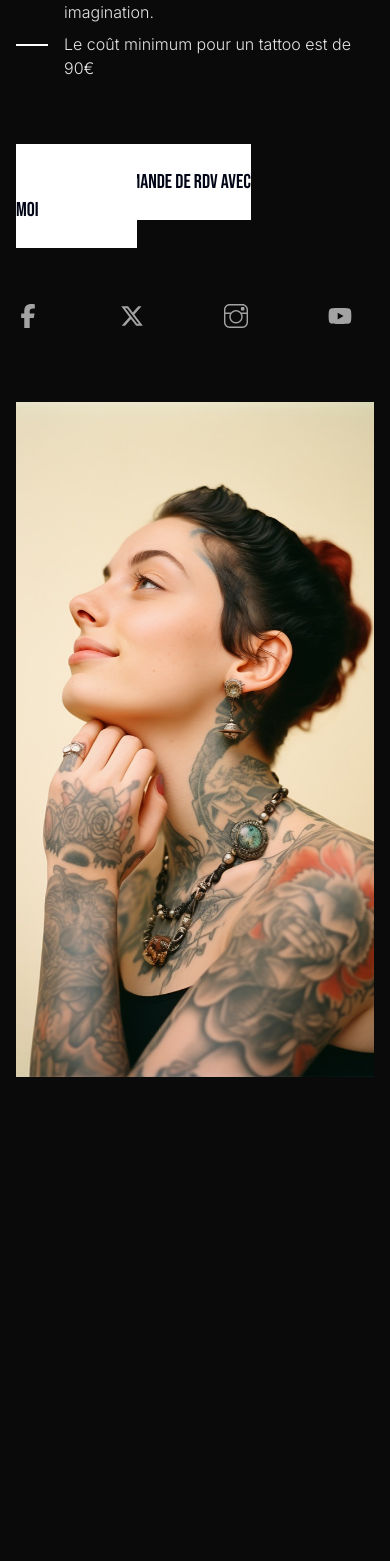
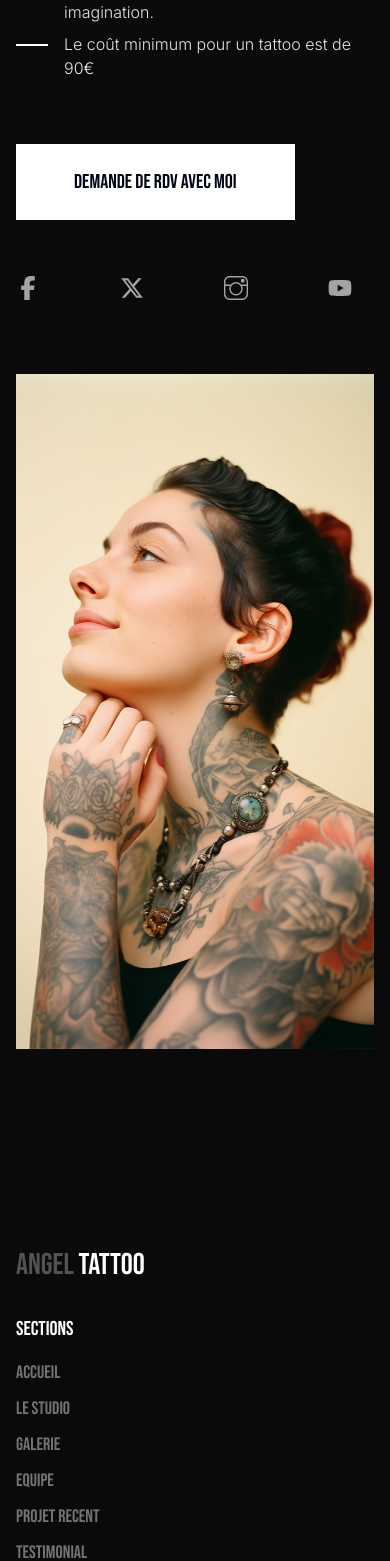
Before and after one commit to franckick0909/angel-tattoo, a Next.js app: page /equipe/teamChris in a window 390 px wide. Shown: the part 436-1997 px from the top of the page. Before the commit the page ends 1663 px from the top, so only its background shows below. Built offline with nearby package versions, Linux system fonts and the light colour scheme.

Commit message:
commit 6

```diff
--- a/src/app/equipe/teamBabe/page.tsx
+++ b/src/app/equipe/teamBabe/page.tsx
@@ -10,6 +10,7 @@ import Image from "next/image";
 import BlurFade from "@/components/magicui/blur-fade";
 import GradualSpacing from "@/components/magicui/gradual-spacing";
 import BoxReveal from "@/components/magicui/box-reveal";
+import Footer from "@/components/footer";
 
 export default function BabePage() {
   const router = useRouter();
@@ -43,6 +44,7 @@ export default function BabePage() {
   };
 
   return (
+    <>
     <section className="relative w-full min-h-screen py-36 px-4 md:px-8 lg:px-16 xl:px-20">
       <Header />
       {/* LOGO */}
@@ -111,7 +113,7 @@ export default function BabePage() {
               <Link
                 href="/#Contact"
                 onClick={handleContactClick}
-                className="text-slate-950 text-xl md:text-2xl hover:text-white ease-in-out bg-white hover:bg-transparent border-2 border-white hover:border-custom-green  py-6 transition-colors duration-300 my-14 px-24 w-full"
+                className="text-slate-950 text-xl md:text-2xl hover:text-white ease-in-out bg-white hover:bg-transparent border-2 border-white hover:border-custom-green  py-6 transition-colors duration-300 my-14 px-14 md:px-24 w-full"
               >
                 {member.description[0].demande}
               </Link>
@@ -174,6 +176,8 @@ export default function BabePage() {
         </div>
       </div>
     </section>
+    <Footer />
+    </>
   );
 }
 
--- a/src/app/equipe/teamChris/page.tsx
+++ b/src/app/equipe/teamChris/page.tsx
@@ -10,6 +10,7 @@ import Image from "next/image";
 import BlurFade from "@/components/magicui/blur-fade";
 import GradualSpacing from "@/components/magicui/gradual-spacing";
 import BoxReveal from "@/components/magicui/box-reveal";
+import Footer from "@/components/footer";
 
 export default function ChrisPage() {
   const router = useRouter();
@@ -43,6 +44,7 @@ export default function ChrisPage() {
   };
 
   return (
+    <>
     <section className="relative w-full min-h-screen py-36 px-4 md:px-8 lg:px-16 xl:px-20">
       <Header />
       {/* LOGO */}
@@ -111,7 +113,7 @@ export default function ChrisPage() {
               <Link
                 href="/#Contact"
                 onClick={handleContactClick}
-                className="text-slate-950 text-xl md:text-2xl hover:text-white ease-in-out bg-white hover:bg-transparent border-2 border-white hover:border-custom-green px-24 py-6 transition-colors duration-300 my-14"
+                className="text-slate-950 text-xl md:text-2xl hover:text-white ease-in-out bg-white hover:bg-transparent border-2 border-white hover:border-custom-green px-14 md:px-24 py-6 transition-colors duration-300 my-14"
               >
                 {member.description[0].demande}
               </Link>
@@ -174,6 +176,8 @@ export default function ChrisPage() {
         </div>
       </div>
     </section>
+    <Footer />
+    </>
   );
 }
 
--- a/src/app/equipe/teamFranck/page.tsx
+++ b/src/app/equipe/teamFranck/page.tsx
@@ -10,6 +10,7 @@ import Image from "next/image";
 import BlurFade from "@/components/magicui/blur-fade";
 import GradualSpacing from "@/components/magicui/gradual-spacing";
 import BoxReveal from "@/components/magicui/box-reveal";
+import Footer from "@/components/footer";
 
 export default function FranckPage() {
   const router = useRouter();
@@ -42,6 +43,7 @@ export default function FranckPage() {
   };
 
   return (
+    <>
     <section className="relative w-full min-h-screen py-36 px-4 md:px-8 lg:px-16 xl:px-20">
       <Header />
       {/* LOGO */}
@@ -110,7 +112,7 @@ export default function FranckPage() {
               <Link
                 href="/#Contact"
                 onClick={handleContactClick}
-                className="text-slate-950 text-xl md:text-2xl hover:text-white ease-in-out bg-white hover:bg-transparent border-2 border-white hover:border-custom-green px-24 py-6 transition-colors duration-300 my-14"
+                className="text-slate-950 text-xl md:text-2xl hover:text-white ease-in-out bg-white hover:bg-transparent border-2 border-white hover:border-custom-green px-14 md:px-24 py-6 transition-colors duration-300 my-14"
               >
                 {member.description[0].demande}
               </Link>
@@ -173,6 +175,8 @@ export default function FranckPage() {
         </div>
       </div>
     </section>
+    <Footer />
+    </>
   );
 }
 
--- a/src/app/equipe/teamWill/page.tsx
+++ b/src/app/equipe/teamWill/page.tsx
@@ -10,6 +10,7 @@ import Image from "next/image";
 import BlurFade from "@/components/magicui/blur-fade";
 import GradualSpacing from "@/components/magicui/gradual-spacing";
 import BoxReveal from "@/components/magicui/box-reveal";
+import Footer from "@/components/footer";
 
 export default function WillPage() {
   const router = useRouter();
@@ -43,6 +44,7 @@ export default function WillPage() {
   };
 
   return (
+    <>
     <section className="relative w-full min-h-screen py-36 px-4 md:px-8 lg:px-16 xl:px-20">
       <Header />
       {/* LOGO */}
@@ -111,7 +113,7 @@ export default function WillPage() {
               <Link
                 href="/#Contact"
                 onClick={handleContactClick}
-                className="text-slate-950 text-xl md:text-2xl hover:text-white ease-in-out bg-white hover:bg-transparent border-2 border-white hover:border-custom-green px-24 py-6 transition-colors duration-300 my-14"
+                className="text-slate-950 text-xl md:text-2xl hover:text-white ease-in-out bg-white hover:bg-transparent border-2 border-white hover:border-custom-green px-14 md:px-24 py-6 transition-colors duration-300 my-14"
               >
                 {member.description[0].demande}
               </Link>
@@ -174,6 +176,8 @@ export default function WillPage() {
         </div>
       </div>
     </section>
+    <Footer />
+    </>
   );
 }
 
```
